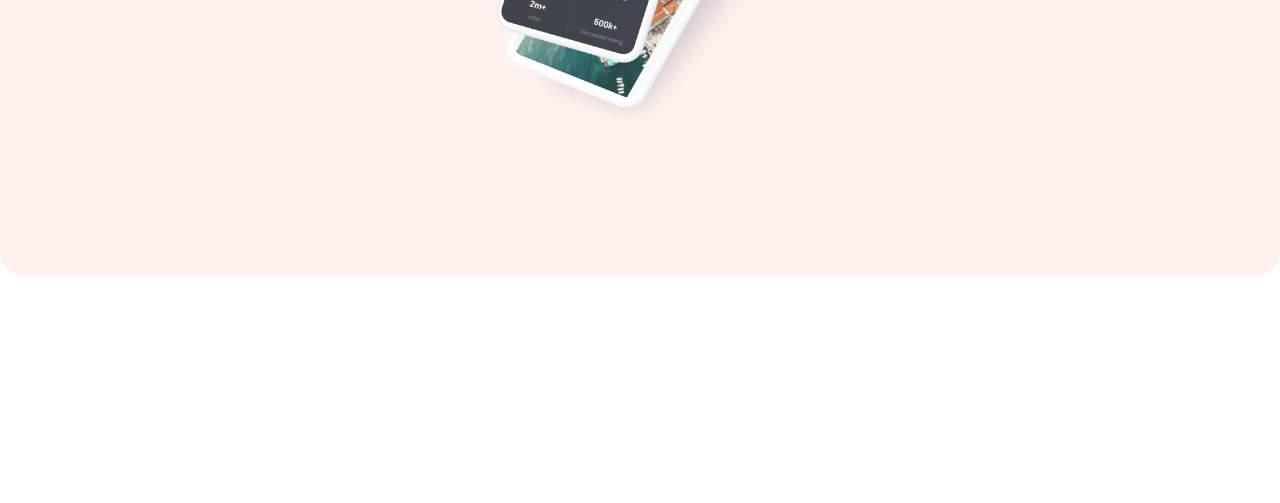
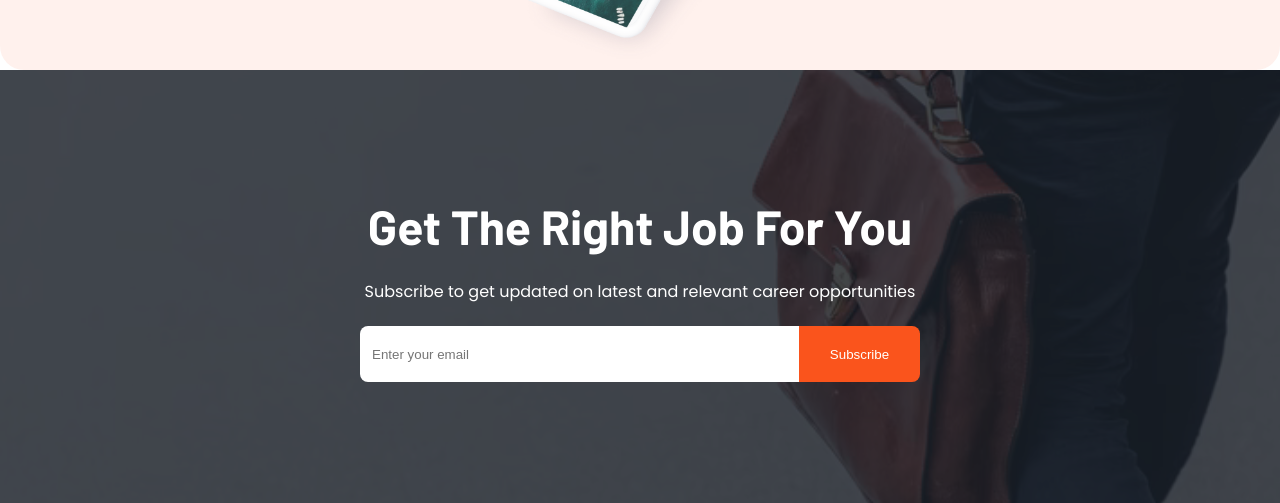
Before and after one commit to Serenbek/Career, a React (Create React App) app: page / in a window 1280 px wide. Shown: the part 3224-3727 px from the top of the page. Before the commit the page ends 3500 px from the top, so only its background shows below. Built offline with nearby package versions, Linux system fonts and the light colour scheme; no server answers.

Commit message:
commit feat/GetJobBlock

```diff
--- a/src/components/Main/DownloadAppBlock/DownloadAppBlock.module.scss
+++ b/src/components/Main/DownloadAppBlock/DownloadAppBlock.module.scss
@@ -1,7 +1,7 @@
 .wrapper {
     display: flex;
     flex-direction: row;
-
+    padding: 70px 0;
     @media only screen and (max-width:1300px){
         background: rgba(250, 84, 28, 0.08);
         border-radius: 24px;
@@ -12,20 +12,27 @@
     flex-direction: row;
     justify-content: space-between;
     align-items: center;
-    margin: 100px 0px;
+    margin: 50px 0px;
     background: rgba(250, 84, 28, 0.08);
     border-radius: 24px;
     padding: 0 90px;
+    height: 498px;
     @media only screen and (max-width:1300px){
         display: flex;
         flex-direction: column;
-        padding: 40px 0 0 0;
         background: none;
+        margin: 0;
+        height: 638px;
+        width: auto;
     }
     .main__img {
         height: 665.44px;
+        position: absolute;
+        right: 210px;
+        top: 2600px;
         @media only screen and (max-width:1300px){
             height: 448px;
+            position: inherit;
         }
     }
 
--- a/src/components/Main/GetBlockJob/GetBlockJob.jsx
+++ b/src/components/Main/GetBlockJob/GetBlockJob.jsx
@@ -5,7 +5,12 @@ function GetBlockJob() {
   return (
     <div className={css.wrapper}>
         <div className='container'>
-
+            <h1>Get The Right Job For You</h1>
+            <p>Subscribe to get updated on latest and relevant career opportunities</p>
+            <div className={css.inp}>
+                <input placeholder='Enter your email' type="text"/>
+                <button>Subscribe</button>
+            </div>
         </div>
     </div>
   )
--- a/src/components/Main/GetBlockJob/GetBlockJob.module.scss
+++ b/src/components/Main/GetBlockJob/GetBlockJob.module.scss
@@ -0,0 +1,65 @@
+.wrapper {
+    background-image: url('../../../assets/images/getJobBlockImg/BG.svg');
+    background-size: cover;
+    background-repeat: no-repeat;
+    display: flex;
+    flex-direction: column;
+    height: 436px;
+    justify-content: center;
+    text-align: center;
+    gap: 20px;
+    h1 {
+        font-family: 'Barlow';
+        font-style: normal;
+        font-weight: 700;
+        font-size: 48px;
+        line-height: 64px;
+        color: #FFFFFF;
+        margin: 20px 0px;
+        @media only screen  and (max-width:690px){
+            font-weight: 700;
+            font-size: 32px;
+            line-height: 42px;
+        }
+    }
+
+    p {
+        font-family: 'Poppins';
+        font-style: normal;
+        font-weight: 400;
+        font-size: 16px;
+        line-height: 28px;
+        color: #FFFFFF;
+        margin: 20px 0px;
+    }
+
+    .inp {
+        display: flex;
+        margin: 20px 0px;
+        align-items: center;
+        text-align: center;
+        justify-content: center;
+        input {
+            width: 439px;
+            height: 56px;
+            border: none;
+            background: #FFFFFF;
+            backdrop-filter: blur(4px);
+            border-radius: 8px 0px 0px 8px;
+            padding: 12px;
+        }
+        button {
+            display: flex;
+            border: none;
+            flex-direction: row;
+            justify-content: center;
+            align-items: center;
+            border-radius: 0px 8px 8px 0px;
+            padding: 11px 22px;
+            width: 121px;
+            height: 56px;
+            background: #FA541C;
+            color: #FFFFFF;
+        }
+    }
+}
```
Also changed, not shown: src/assets/images/getJobBlockImg/BG.svg (added).
